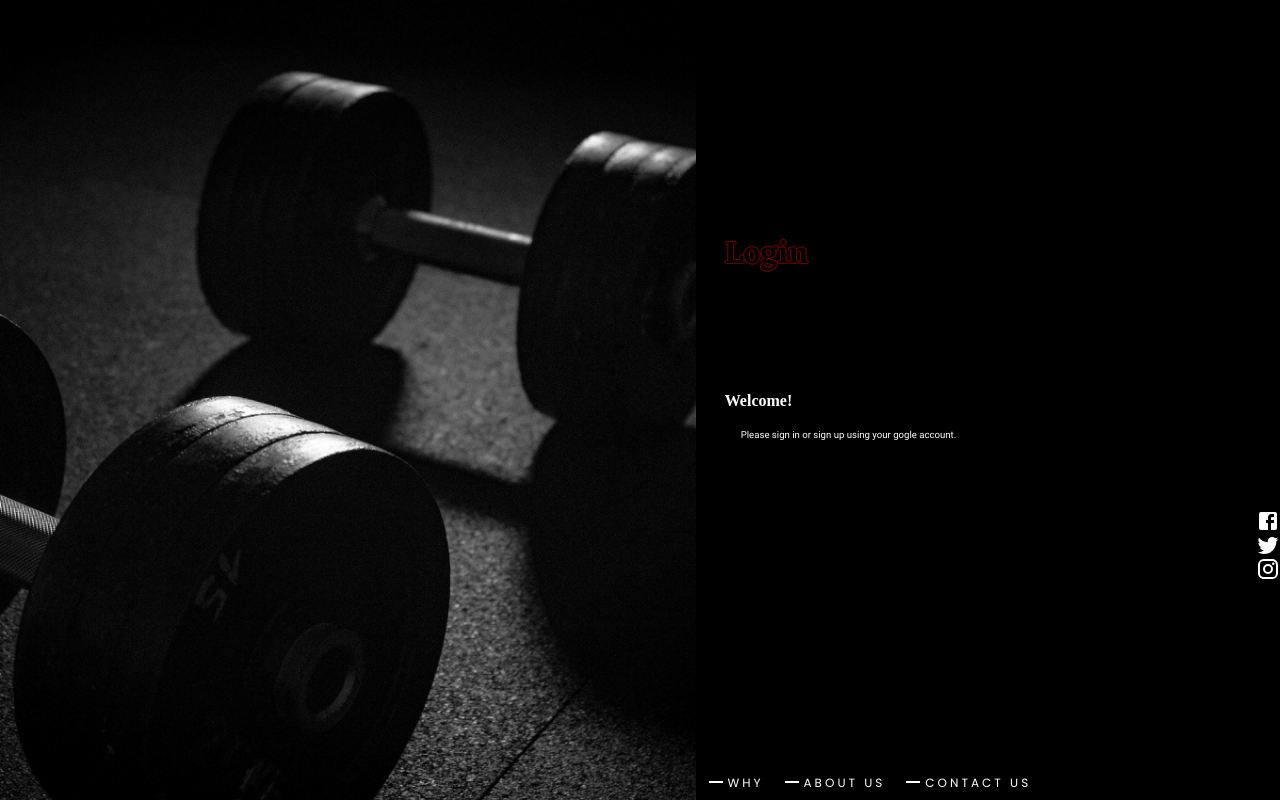
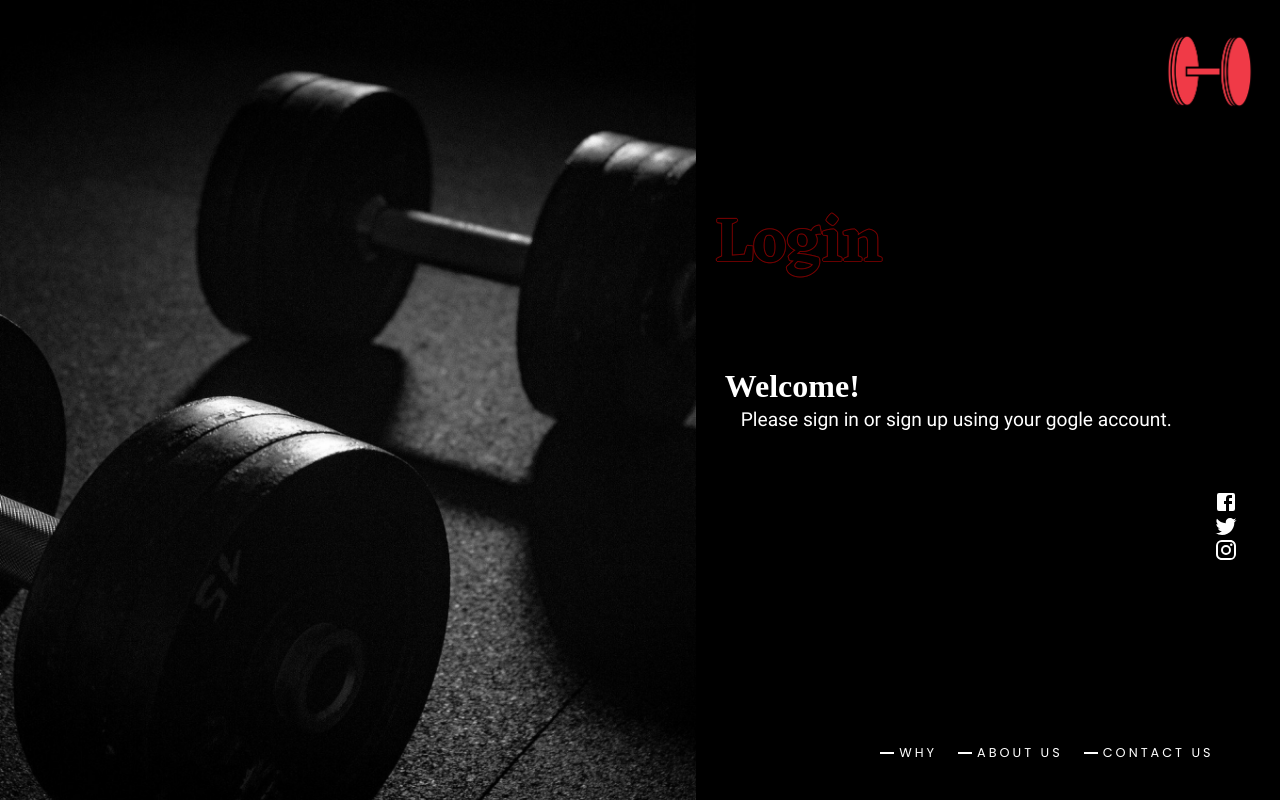
Before and after one commit to ChrisCodeCole/temp-dotnet-cra, a React (Create React App) app: page /login in a window 1280 px wide. Built offline with nearby package versions, Linux system fonts and the light colour scheme; a web font is replaced by a local one.

Commit message:
updated positioning | added logo

```diff
--- a/src/components/Footer/Footer.module.css
+++ b/src/components/Footer/Footer.module.css
@@ -11,7 +11,7 @@
 	color: #fff;
 	font-style: normal;
 	font-weight: normal;
-	font-size: 12px;
+	font-size: 0.8rem;
 	line-height: 19px;
 	letter-spacing: 3px;
 }
--- a/src/components/Header/Header.module.css
+++ b/src/components/Header/Header.module.css
@@ -6,7 +6,7 @@
 .headerText {
 	font-family: Eczar;
 	font-weight: 600;
-	font-size: 2rem;
+	font-size: 4rem;
 	line-height: calc(4rem * 1);
 	margin: 0;
 	/* TODO: use global colors with variables */
--- a/src/components/SubHeader/SubHeader.module.css
+++ b/src/components/SubHeader/SubHeader.module.css
@@ -6,7 +6,7 @@
 	font-family: Poppins;
 	font-style: normal;
 	font-weight: 600;
-	font-size: 1rem;
+	font-size: 2rem;
 	line-height: 38px;
 	margin: 0;
 
@@ -17,7 +17,7 @@
 	font-family: Roboto Mono;
 	font-style: normal;
 	font-weight: normal;
-	font-size: 0.6rem;
+	font-size: 1.2rem;
 	line-height: 30px;
 	margin: 0;
 	text-indent: 1rem;
--- a/src/containers/Login/Login.js
+++ b/src/containers/Login/Login.js
@@ -4,6 +4,7 @@ import Header from '../../components/Header/Header';
 import SubHeader from '../../components/SubHeader/SubHeader';
 import SocialIcons from '../../components/SocialIcons/SocialIcons';
 import Footer from '../../components/Footer/Footer';
+import Logo from '../../components/Logo/Logo';
 import dumbellImage from '../../assets/login 1.png';
 
 export default class Login extends Component {
@@ -16,6 +17,15 @@ export default class Login extends Component {
 					alt='dumbell image'
 				/>
 				<div className={classes.rightGrid}>
+					<Logo
+						style={{
+							gridArea: 'logo',
+							width: '50%',
+							justifySelf: 'end',
+							marginRight: '10%',
+							marginTop: '10%',
+						}}
+					/>
 					<Header
 						headerText={'Login'}
 						style={{ gridArea: 'header', alignSelf: 'center' }}
@@ -32,9 +42,18 @@ export default class Login extends Component {
 							gridArea: 'social-icons',
 							display: 'flex',
 							flexDirection: 'column',
+							justifySelf: 'end',
+							marginRight: '20%',
 						}}
 					/>
-					<Footer style={{ gridArea: 'footer' }} />
+					<Footer
+						style={{
+							gridArea: 'footer',
+							justifySelf: 'end',
+							marginRight: '10%',
+							marginBottom: '5%',
+						}}
+					/>
 				</div>
 			</div>
 		);
--- a/src/containers/Login/Login.module.css
+++ b/src/containers/Login/Login.module.css
@@ -21,8 +21,8 @@
 .rightGrid {
 	flex: 1;
 	display: grid;
-	grid-template-columns: repeat(5, 1fr);
-	grid-template-rows: repeat(6, 1fr);
+	grid-template-columns: repeat(5, minmax(0, 1fr));
+	grid-template-rows: repeat(6, minmax(0, 1fr));
 	grid-template-areas:
 		'. . . . . logo'
 		'header header . . . .'
@@ -31,4 +31,6 @@
 		'. . . . . social-icons'
 		'. . . . . social-icons'
 		'footer footer footer footer footer footer';
+	min-height: 0;
+	min-width: 0;
 }
```
